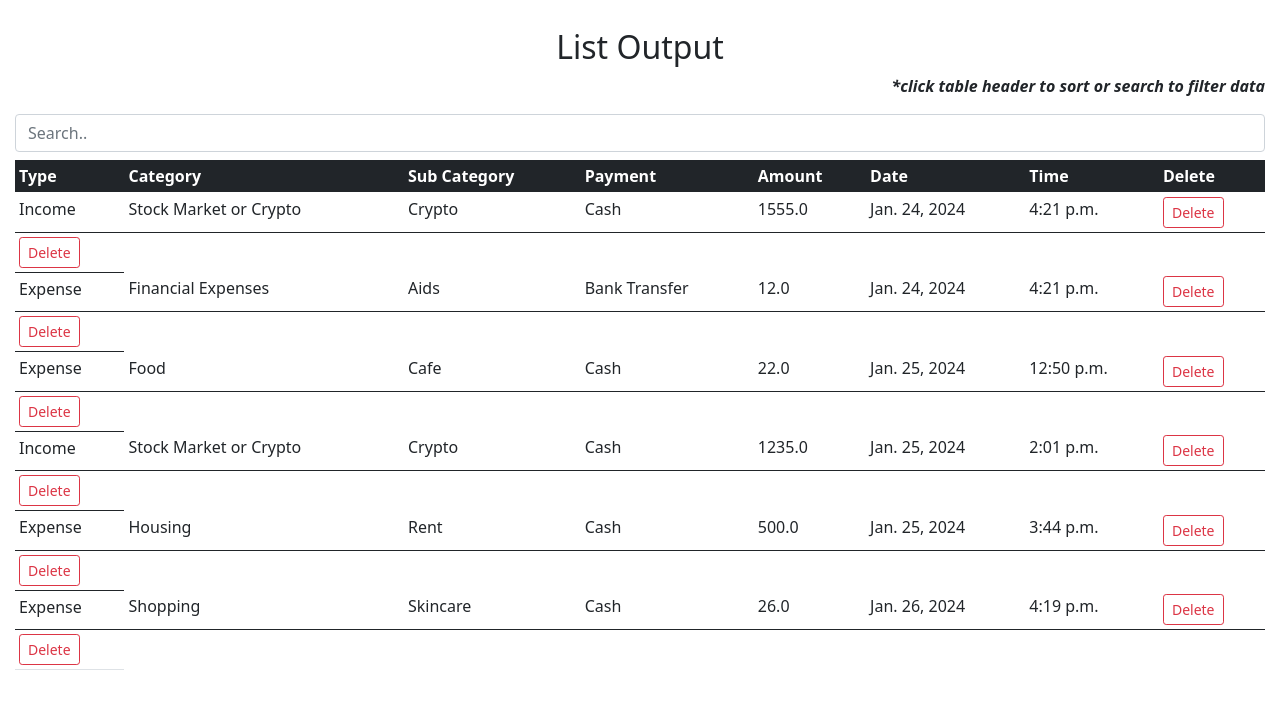
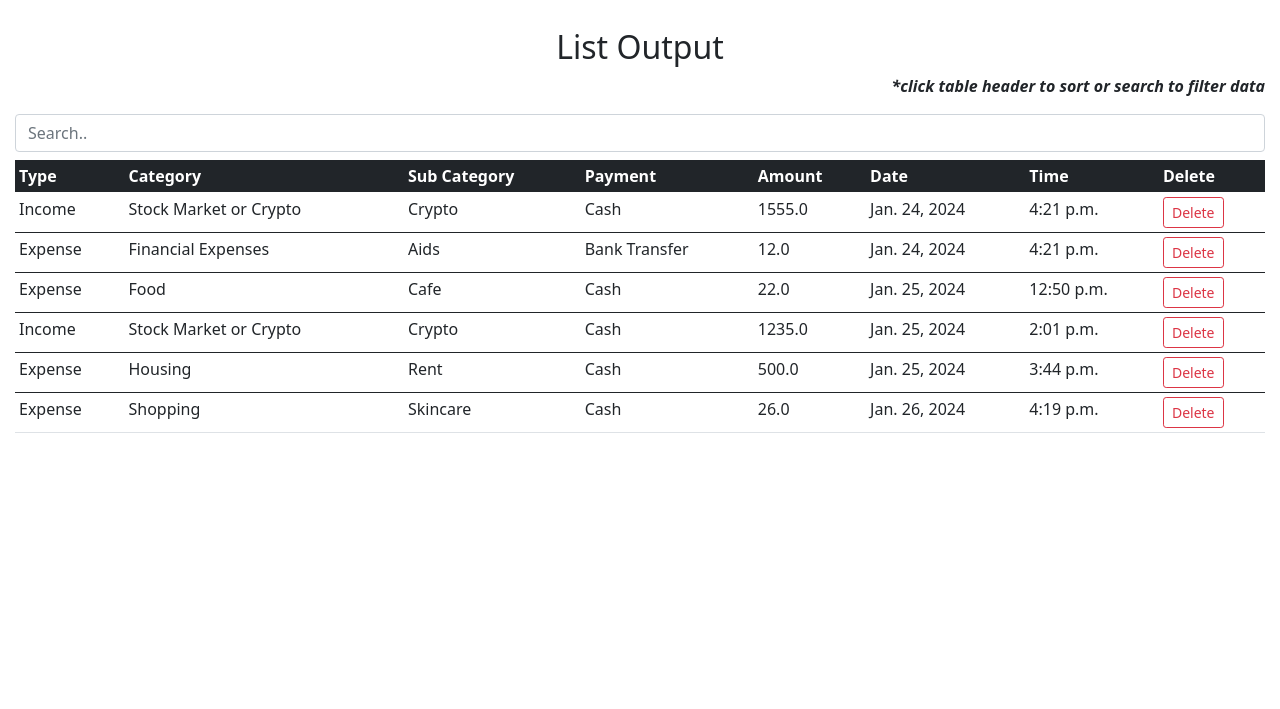
Before and after one commit to ivanmarinoff/Personal-Wallet, a Django app: template templates/reports.html in a window 1280 px wide. Shown: the part 68-777 px from the top of the page. Run offline with Django 5.2, Linux system fonts and the light colour scheme; the template is opened without the code that fills it: values that come from a table or form of the project are taken from there, others are empty; data comes from the database, SQL or seed files in the repository; both versions use the stored data as it was after the commit; some libraries are stand-ins or nearby versions.

Commit message:
Updated reports.html

```diff
--- a/templates/reports.html
+++ b/templates/reports.html
@@ -35,9 +35,6 @@
             <td>{{ post.amount }}</td>
             <td>{{ post.date }}</td>
             <td>{{ post.time }}</td>
-            <td><a class="btn btn-outline-danger btn-sm" href="{% url 'delete' pk=request.user.pk %}">Delete</a></td>
-            </tr>
-            </tbody>
             <td><a class="btn btn-outline-danger btn-sm" href="{% url 'delete' pk=request.user.pk id=post.id %}">Delete</a></td>
             </tr>
             </tbody>
```
Also changed, not shown: db.sqlite3.
